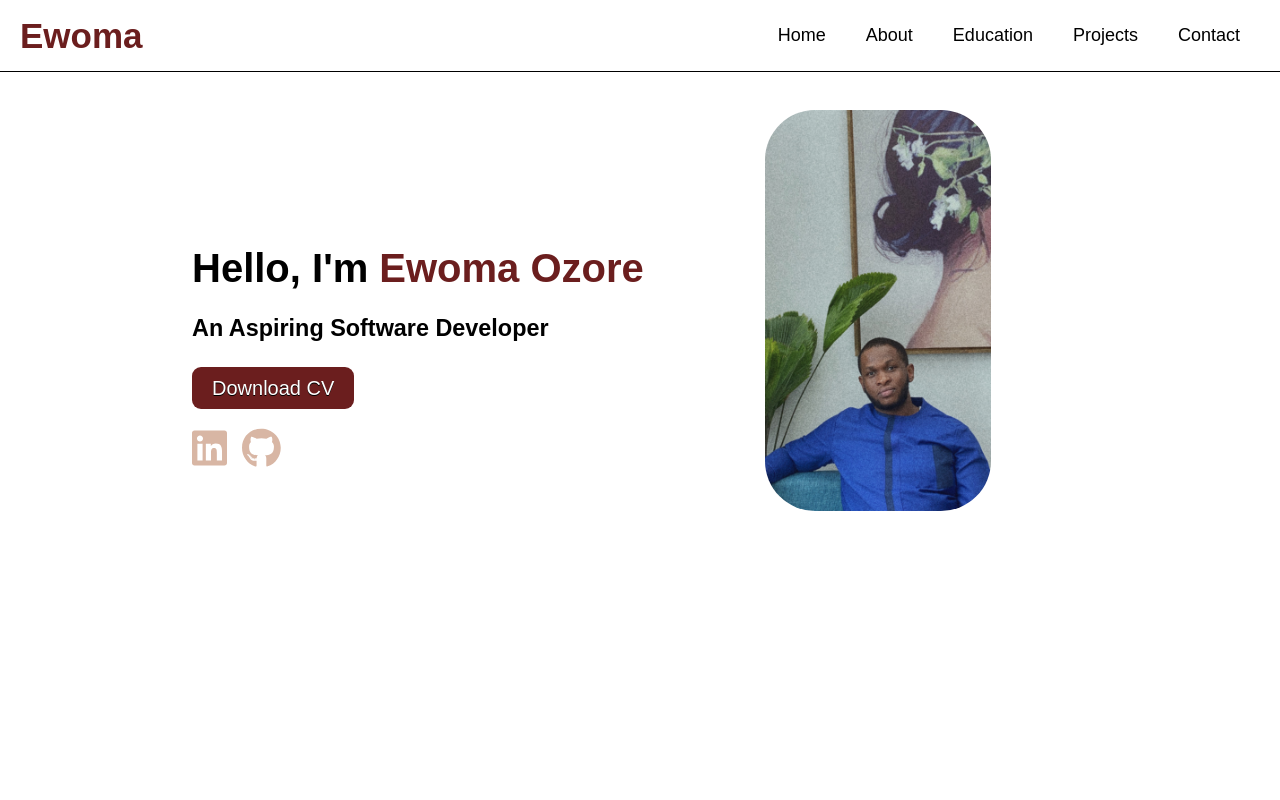
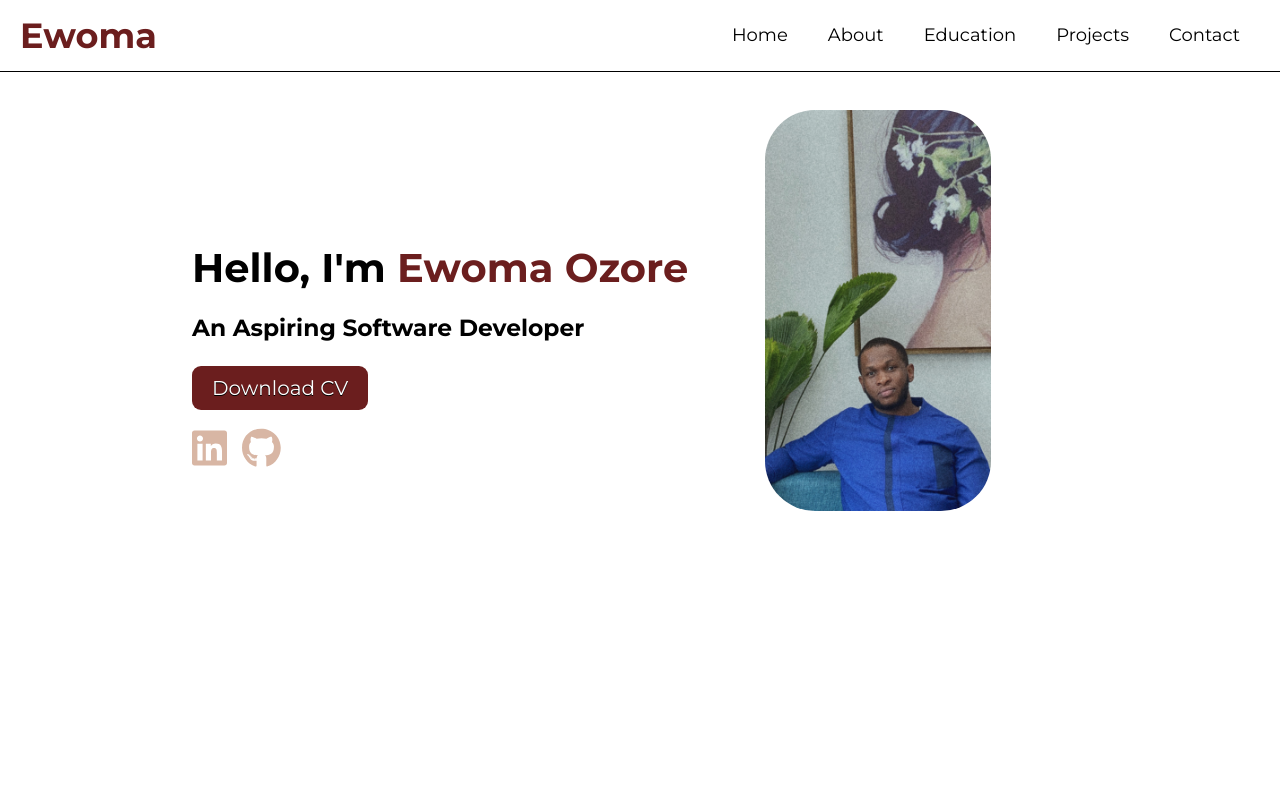
Before and after one commit to EwomaOzore/react_portfolio, a React (Create React App) app: page / in a window 1280 px wide. Shown: the top 800 px of the page. Built offline with nearby package versions, Linux system fonts and the light colour scheme; the HTML template or start-up script is replaced by a standard one.

Commit message:
initial commit

```diff
--- a/src/App.css
+++ b/src/App.css
@@ -1,3 +1,5 @@
+@import url("https://fonts.googleapis.com/css2?family=Montserrat:wght@400;500;600;700;800;900&display=swap");
+
 * {
   margin: 0;
   padding: 0;
```
